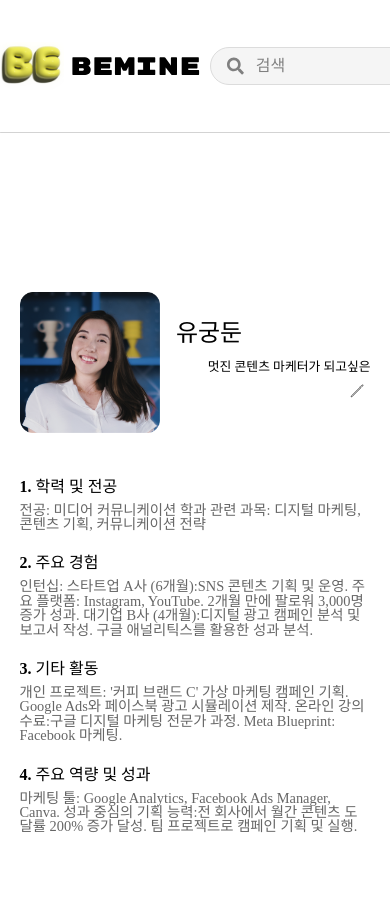
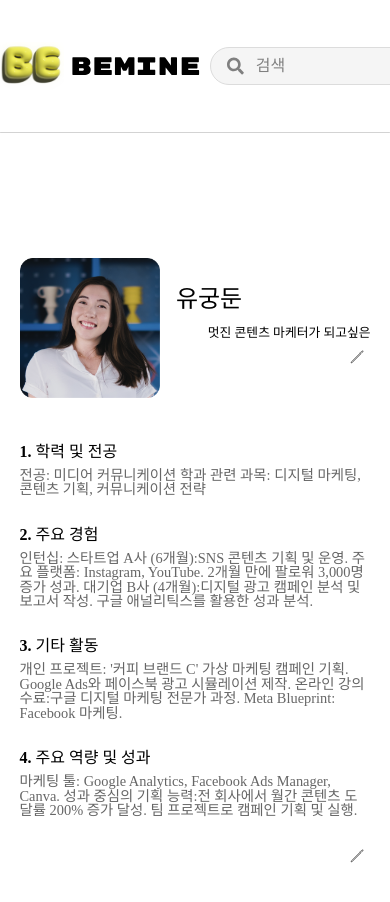
Before and after one commit to BEMINE-UMC/Client, a React (Vite) app: page /mobileprofilepage in a window 390 px wide. Shown: the top 902 px of the page. Built offline with nearby package versions, Linux system fonts and the light colour scheme.

Commit message:
feat: 프로필 및 연혁 모바일 view 수정 기능 완료

```diff
--- a/src/pages/mine/for_mobile/profilePage/profilePage.tsx
+++ b/src/pages/mine/for_mobile/profilePage/profilePage.tsx
@@ -39,6 +39,26 @@
 	const [profileData, setProfileData] = useState(initialProfileData);
 	const [isEditing, setIsEditing] = useState(false);
 	const [editedTagline, setEditedTagline] = useState(profileData.tagline);
+	const [isEditingSections, setIsEditingSections] = useState(false);
+	const [editedSections, setEditedSections] = useState(profileData.sections);
+
+	const handleSectionEditClick = () => {
+		setIsEditingSections(true);
+	};
+
+	const handleSectionInputChange = (index: number, value: string) => {
+		const updatedSections = [...editedSections];
+		updatedSections[index].content = value;
+		setEditedSections(updatedSections);
+	};
+
+	const handleSectionSaveClick = () => {
+		setProfileData({ ...profileData, sections: editedSections });
+		setIsEditingSections(false);
+	};
+
+	const allSectionsFilled = editedSections.every((section) => section.content.trim() !== "");
+
 
 	const handleEditClick = () => {
 		setIsEditing(true);
@@ -101,21 +121,52 @@
 				</CustomColumn>
 			</CustomRow>
 
-			{/* 연혁 섹션 */}
-			<CustomColumn $width="100%" $gap="1.5rem" $alignitems="flex-end">
+			<CustomColumn $width="100%" $height="auto" $alignitems="flex-end" $justifycontent="center">
+				{isEditingSections ? (
+					<>
+						{editedSections.map((section, index) => (
+							<CustomColumn key={index} $width="100%" $gap="0.5rem">
+								<StyledInput
+									type="text"
+									value={section.content}
+									placeholder="내용을 입력해주세요"
+									onChange={(e) => handleSectionInputChange(index, e.target.value)}
+								/>
+							</CustomColumn>
+						))}
+						<ThisCustomButton
+							$disabled={!allSectionsFilled}
+							onClick={handleSectionSaveClick}
+						>
+							저장
+						</ThisCustomButton>
+					</>
+				) : (
+					<>
 						{profileData.sections.map((section, index) => (
-					<CustomColumn key={index} $width="100%" $gap="0.5rem">
-						<CustomRow $width="100%" $alignitems="center" $gap="0.5rem" $justifycontent="flex-start">
+							<CustomColumn key={index} $width="100%" $gap="0.5rem" $justifycontent="center" $alignitems="flex-start">
 								<CustomFont $font="1rem" $color="black" $fontweight="bold">
 									{section.title}
 								</CustomFont>
-						</CustomRow>
 								<CustomFont $font="0.9rem" $color="#666666">
 									{section.content}
 								</CustomFont>
 							</CustomColumn>
 						))}
+						<button
+							onClick={handleSectionEditClick}
+							style={{
+								backgroundColor: "transparent",
+								border: "none",
+								cursor: "pointer",
+							}}
+						>
+							<IoPencilOutline style={{ fontSize: "1rem", color: "#666666" }} />
+						</button>
+					</>
+				)}
 			</CustomColumn>
+
 		</CustomColumn>
 	);
 };
```
Lines whose indentation alone changed are shown as unchanged.
